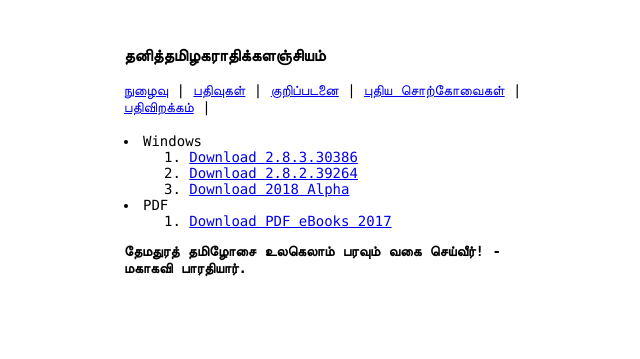
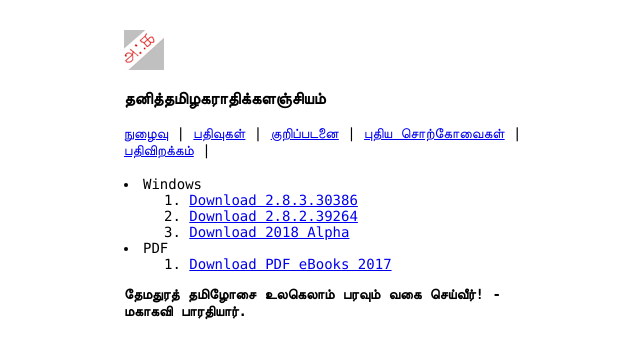
Before and after one commit to ThaniThamizhAkarathiKalanjiyam/win_ttak, a Jekyll site: the page built from index.md, in a window 1280 px wide. Shown: the top 359 px of the page, without its empty margins (313-953 px from the left). Built offline with Jekyll 4.4.1, drawn with Linux system fonts in a browser that asks for light colours; our own code applies the rules of GitHub Pages for plain Markdown files.

Commit message:
layout details

```diff
--- a/_layouts/default.html
+++ b/_layouts/default.html
@@ -29,7 +29,7 @@
 <body>
 
 <div id="wrap">
-
+<img src="/images/green_bear_small.png" />
 <h3 id='title'>{{ site.name }}</h3>
 
 <div id="menu">
```
